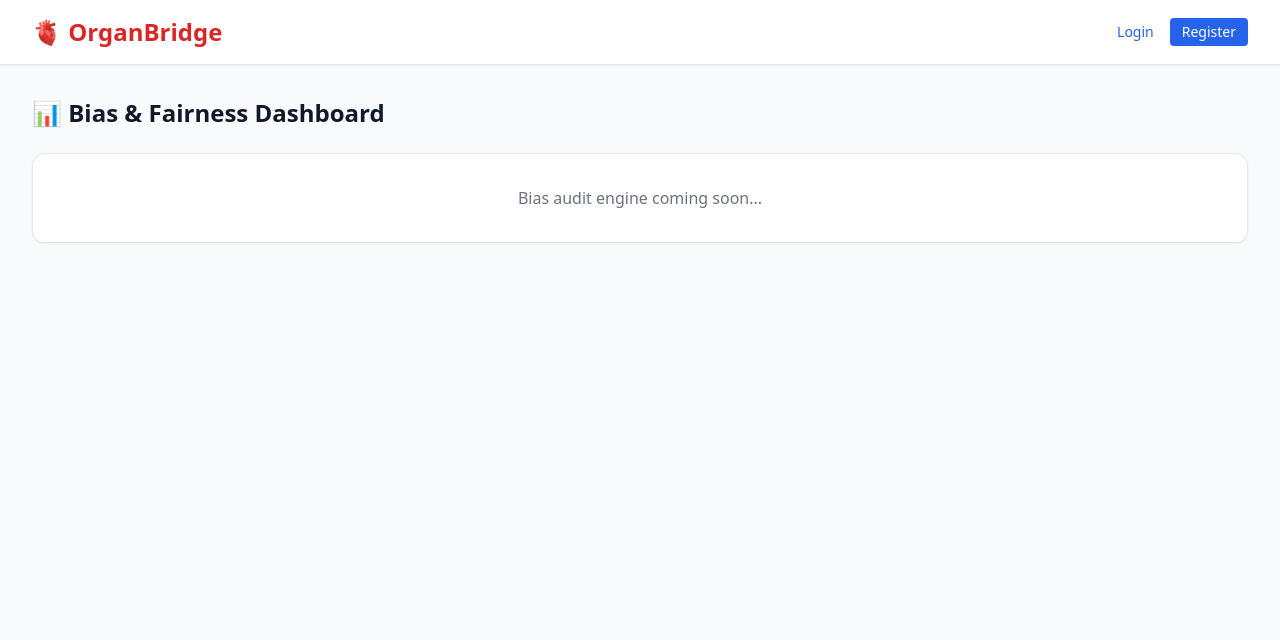
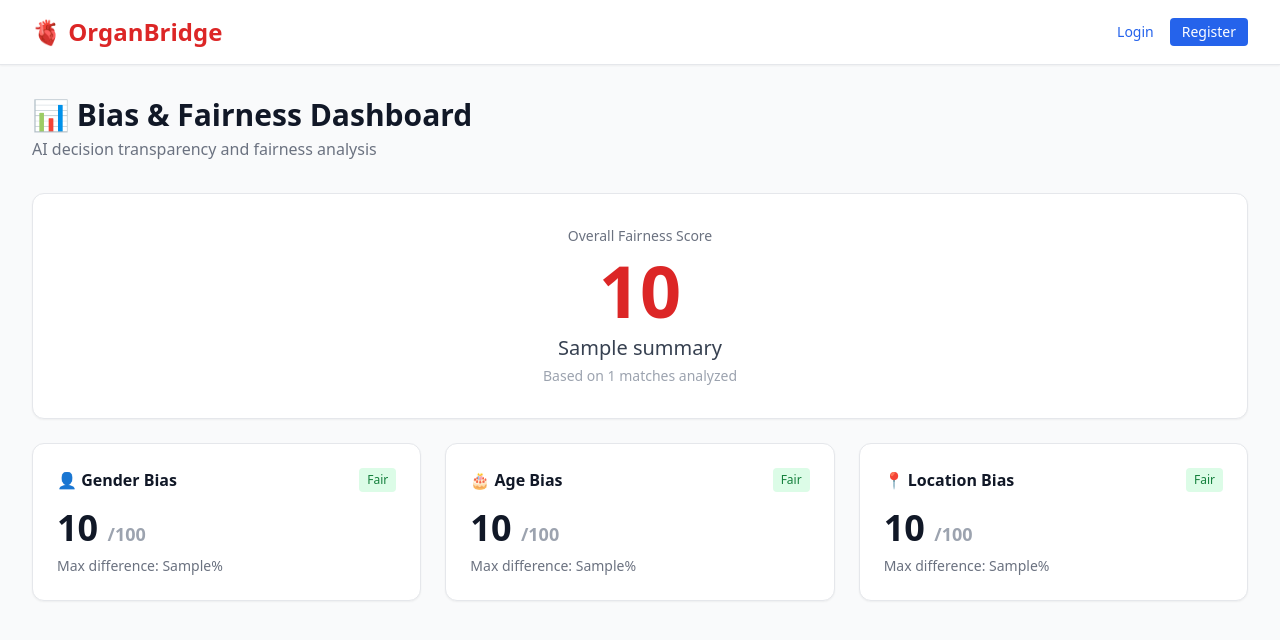
Before and after one commit to soaebhasan12/organBridge, a Django app: template organBridge/templates/bias_dashboard/overview.html in a window 1280 px wide. Shown: the top 640 px of the page. Run offline with Django 5.2, Linux system fonts and the light colour scheme; the template is opened without the code that fills it: most values are stand-ins (such as "Sample title", 1, 10 or a date in 2020); some libraries are stand-ins or nearby versions.

Commit message:
feat: add bias audit engine and dashboard

```diff
--- a/organBridge/templates/bias_dashboard/overview.html
+++ b/organBridge/templates/bias_dashboard/overview.html
@@ -3,8 +3,97 @@
 {% block title %}Bias Dashboard - OrganBridge{% endblock %}
 
 {% block content %}
-<h1 class="text-2xl font-bold text-gray-900 mb-6">📊 Bias & Fairness Dashboard</h1>
-<div class="bg-white rounded-xl shadow-sm border p-8 text-center text-gray-500">
-    Bias audit engine coming soon...
+<div class="mb-8">
+    <h1 class="text-3xl font-bold text-gray-900">📊 Bias & Fairness Dashboard</h1>
+    <p class="text-gray-500 mt-1">AI decision transparency and fairness analysis</p>
 </div>
+
+<!-- Overall Score -->
+<div class="bg-white rounded-xl shadow-sm border p-8 mb-6 text-center">
+    <p class="text-gray-500 text-sm mb-2">Overall Fairness Score</p>
+    <p class="text-7xl font-bold
+        {% if summary.overall_score >= 90 %}text-green-600
+        {% elif summary.overall_score >= 80 %}text-blue-600
+        {% elif summary.overall_score >= 70 %}text-yellow-600
+        {% else %}text-red-600{% endif %}">
+        {{ summary.overall_score }}
+    </p>
+    <p class="text-xl font-medium text-gray-700 mt-2">{{ summary.label }}</p>
+    <p class="text-gray-400 text-sm mt-1">Based on {{ total_matches }} matches analyzed</p>
+</div>
+
+<!-- Bias Cards -->
+<div class="grid grid-cols-1 md:grid-cols-3 gap-6 mb-6">
+
+    <!-- Gender Bias -->
+    <div class="bg-white rounded-xl shadow-sm border p-6">
+        <div class="flex justify-between items-center mb-4">
+            <h3 class="font-semibold text-gray-900">👤 Gender Bias</h3>
+            <span class="px-2 py-1 rounded text-xs font-medium
+                {% if audit_results.gender_bias.status == 'fair' %}bg-green-100 text-green-700
+                {% else %}bg-red-100 text-red-700{% endif %}">
+                {{ audit_results.gender_bias.status|title }}
+            </span>
+        </div>
+        <p class="text-4xl font-bold text-gray-900">
+            {{ audit_results.gender_bias.fairness_score }}
+            <span class="text-lg text-gray-400">/100</span>
+        </p>
+        {% if audit_results.gender_bias.max_difference %}
+        <p class="text-sm text-gray-500 mt-2">
+            Max difference: {{ audit_results.gender_bias.max_difference }}%
+        </p>
+        {% endif %}
+    </div>
+
+    <!-- Age Bias -->
+    <div class="bg-white rounded-xl shadow-sm border p-6">
+        <div class="flex justify-between items-center mb-4">
+            <h3 class="font-semibold text-gray-900">🎂 Age Bias</h3>
+            <span class="px-2 py-1 rounded text-xs font-medium
+                {% if audit_results.age_bias.status == 'fair' %}bg-green-100 text-green-700
+                {% else %}bg-red-100 text-red-700{% endif %}">
+                {{ audit_results.age_bias.status|title }}
+            </span>
+        </div>
+        <p class="text-4xl font-bold text-gray-900">
+            {{ audit_results.age_bias.fairness_score }}
+            <span class="text-lg text-gray-400">/100</span>
+        </p>
+        {% if audit_results.age_bias.max_difference %}
+        <p class="text-sm text-gray-500 mt-2">
+            Max difference: {{ audit_results.age_bias.max_difference }}%
+        </p>
+        {% endif %}
+    </div>
+
+    <!-- Location Bias -->
+    <div class="bg-white rounded-xl shadow-sm border p-6">
+        <div class="flex justify-between items-center mb-4">
+            <h3 class="font-semibold text-gray-900">📍 Location Bias</h3>
+            <span class="px-2 py-1 rounded text-xs font-medium
+                {% if audit_results.location_bias.status == 'fair' %}bg-green-100 text-green-700
+                {% else %}bg-red-100 text-red-700{% endif %}">
+                {{ audit_results.location_bias.status|title }}
+            </span>
+        </div>
+        <p class="text-4xl font-bold text-gray-900">
+            {{ audit_results.location_bias.fairness_score }}
+            <span class="text-lg text-gray-400">/100</span>
+        </p>
+        {% if audit_results.location_bias.max_difference %}
+        <p class="text-sm text-gray-500 mt-2">
+            Max difference: {{ audit_results.location_bias.max_difference }}%
+        </p>
+        {% endif %}
+    </div>
+
+</div>
+
+{% if total_matches == 0 %}
+<div class="bg-yellow-50 border border-yellow-200 rounded-xl p-6 text-center">
+    <p class="text-yellow-700">No match data available yet. Bias analysis will appear once matches are created.</p>
+</div>
+{% endif %}
+
 {% endblock %}
```
Also changed, not shown: organBridge/bias_dashboard/bias_audit.py (added, +135 -0 lines), organBridge/bias_dashboard/views.py (+31 -1 lines).
